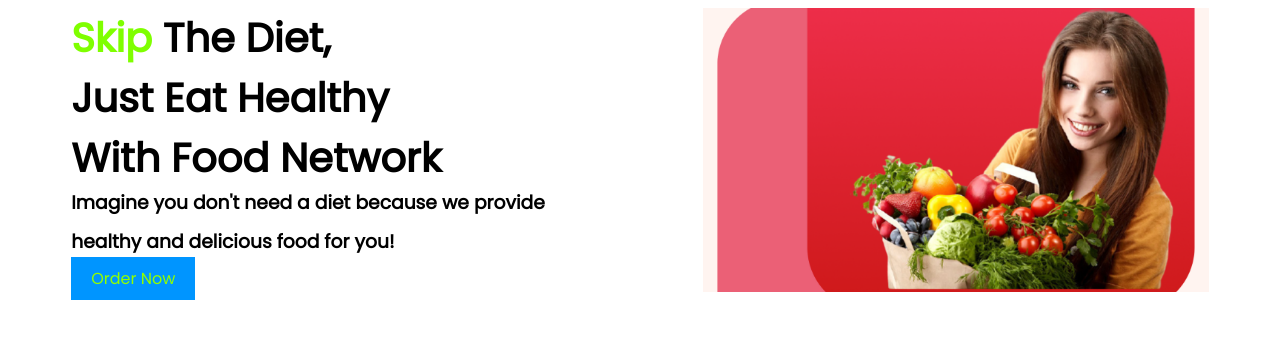
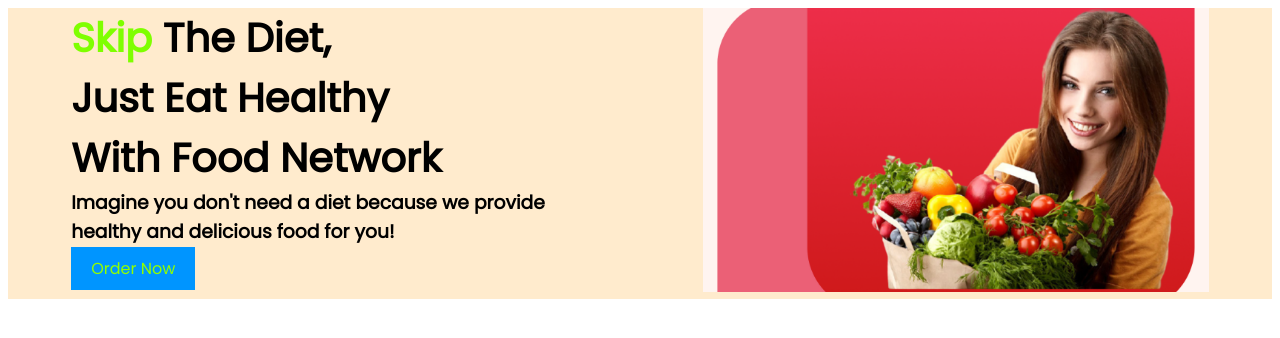
Before and after one commit to dmmonir2003/my-first-practice, a plain HTML site: page index.html in a window 1280 px wide. Drawn offline with Linux system fonts and the light colour scheme.

Commit message:
final-fast-section

```diff
--- a/index.html
+++ b/index.html
@@ -24,8 +24,8 @@
                 <h1> Just Eat Healthy </h1>
 
                 <h1> With Food Network</h1>
-                <h3 ">Imagine you don't need a diet because we provide </h3>
-                <h3 >healthy and delicious food for you!</h3>
+                <h3 id="button-place">Imagine you don't need a diet because we provide </h3>
+                <h3>healthy and delicious food for you!</h3>
 
                 <a class=" link-button" target="_blank" href=" https://www.youtube.com/"> Order Now</a>
         </div>
--- a/style.css
+++ b/style.css
@@ -3,7 +3,9 @@
  }
 
  section {
+
      display: flex;
+     background-color: blanchedalmond;
  }
 
  .helf-weldth {
@@ -31,6 +33,11 @@
      margin-bottom: 10px;
  }
 
+ #button-place {
+     margin-bottom: 0;
+
+ }
+
  .link-button {
      color: rgb(145, 255, 0);
      background-color: rgb(0, 149, 255);
```
